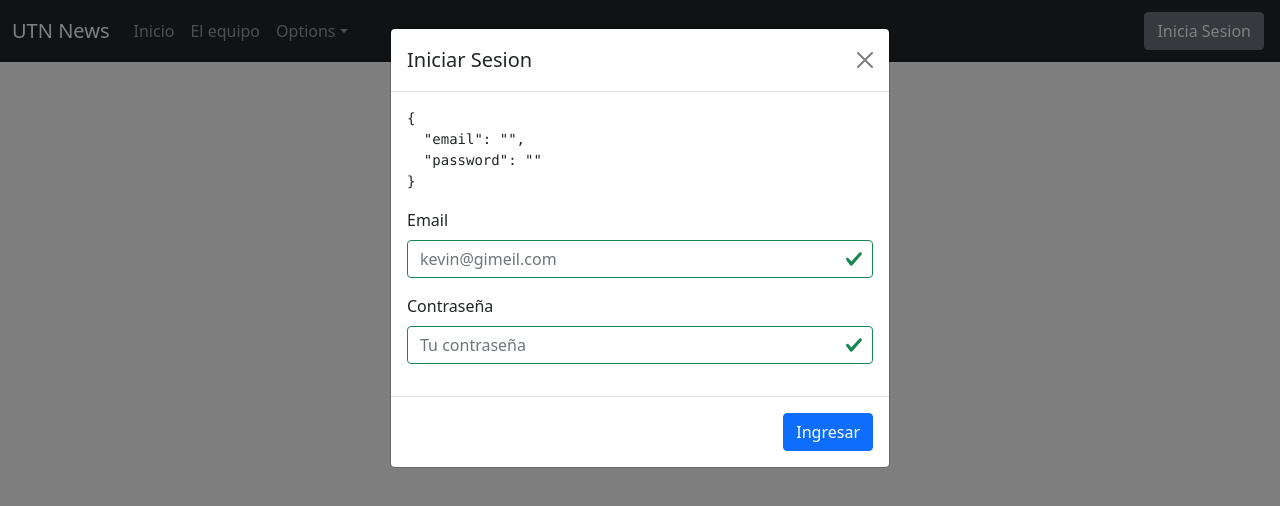
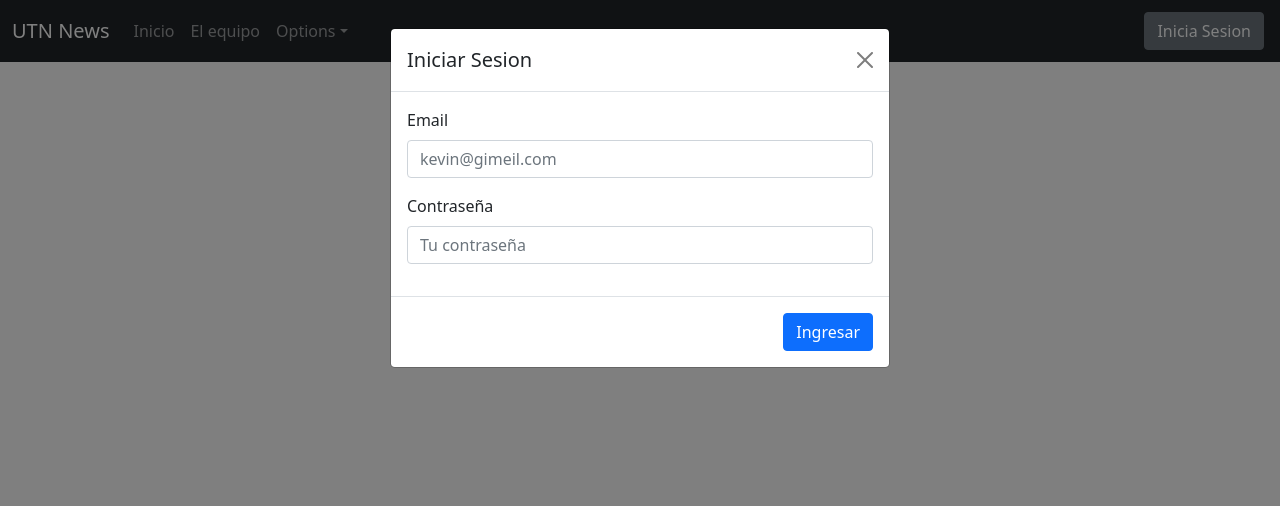
Before and after one commit to albakore/UTN-News, a React (Create React App) app in the folder newsapp/: page / in a window 1280 px wide. Both pictures are taken after a click on the button "Inicia Sesion". Shown: the top 506 px of the page. Built offline with nearby package versions, Linux system fonts and the light colour scheme.

Commit message:
Mejora de validacion en login

```diff
--- a/newsapp/src/components/BarraNav.js
+++ b/newsapp/src/components/BarraNav.js
@@ -132,6 +132,7 @@
   const handleSubmit = (e) => {
     e.preventDefault();
     setFormErrores(validacion(entradas));
+    setIsSubmit(true);
   };
 
   useEffect(() => {
@@ -144,15 +145,22 @@
   const validacion = (valores) => {
     const errores = { email: "", password: "" };
     const regex = new RegExp("^[a-zA-Z0-9._:$!%-]+@[a-zA-Z0-9.-]+.[a-zA-Z]$");
+    const regexPassword = new RegExp("(?=.*?[a-zA-Z0-9._:$!%-]{8,})");
     if (!valores.email) {
       errores.email = "El email es requerido!";
     }
-    if (regex.test(valores.email)) {
+    else if (!regex.test(valores.email)) {
         errores.email = "La informacion no corresponde a un mail valido.";
+
       }
     if (!valores.password) {
       errores.password = "La contraseña es requerida!";
     }
+
+    else if (!regexPassword.test(valores.password)) {
+      errores.password = "La contraseña debe contener 8 caracteres como minimo";
+    }
+
     return errores;
   };
 
@@ -160,7 +168,7 @@
     <Modal isOpen="true">
       <ModalHeader toggle={() => modal(false)}>Iniciar Sesion</ModalHeader>
       <ModalBody>
-        <pre>{JSON.stringify(entradas, undefined, 2)}</pre>
+        {/* <pre>{JSON.stringify(entradas, undefined, 2)}</pre> */}
         <Form>
           <FormGroup>
             <Label htmlFor="exampleEmail">Email</Label>
@@ -171,8 +179,8 @@
               type="email"
               value={entradas.email}
               onChange={handleEntradas}
-              invalid={formErrores.email.length > 0}
-              valid={!formErrores.email.length > 0}
+              invalid={formErrores.email.length > 0 && isSubmit}
+              valid={!formErrores.email.length > 0 && isSubmit}
             />
             <FormFeedback invalid>{formErrores.email}</FormFeedback>
           </FormGroup>
@@ -185,8 +193,8 @@
               type="password"
               value={entradas.password}
               onChange={handleEntradas}
-              invalid={formErrores.password.length > 0}
-              valid={!formErrores.password.length > 0}
+              invalid={formErrores.password.length > 0 && isSubmit}
+              valid={!formErrores.password.length > 0  && isSubmit}
             />
             <FormFeedback invalid>{formErrores.password}</FormFeedback>
           </FormGroup>
```
